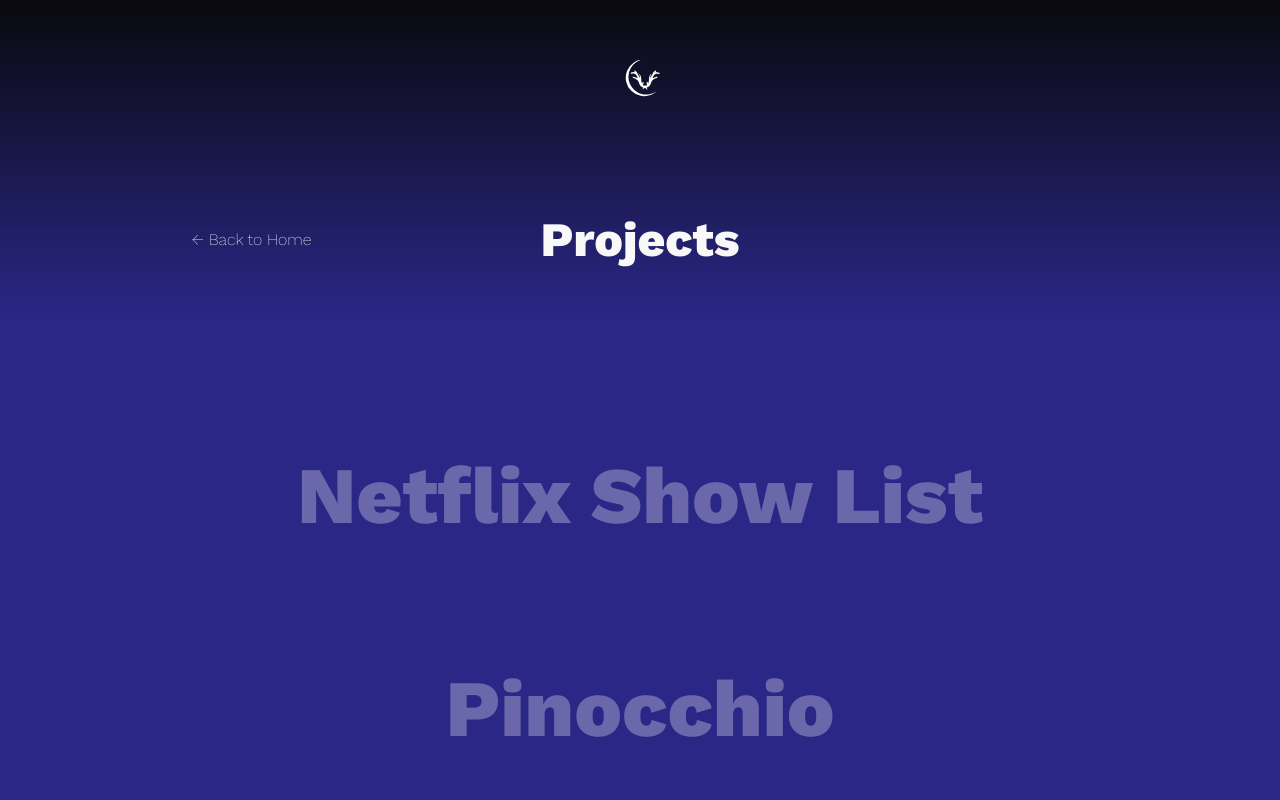
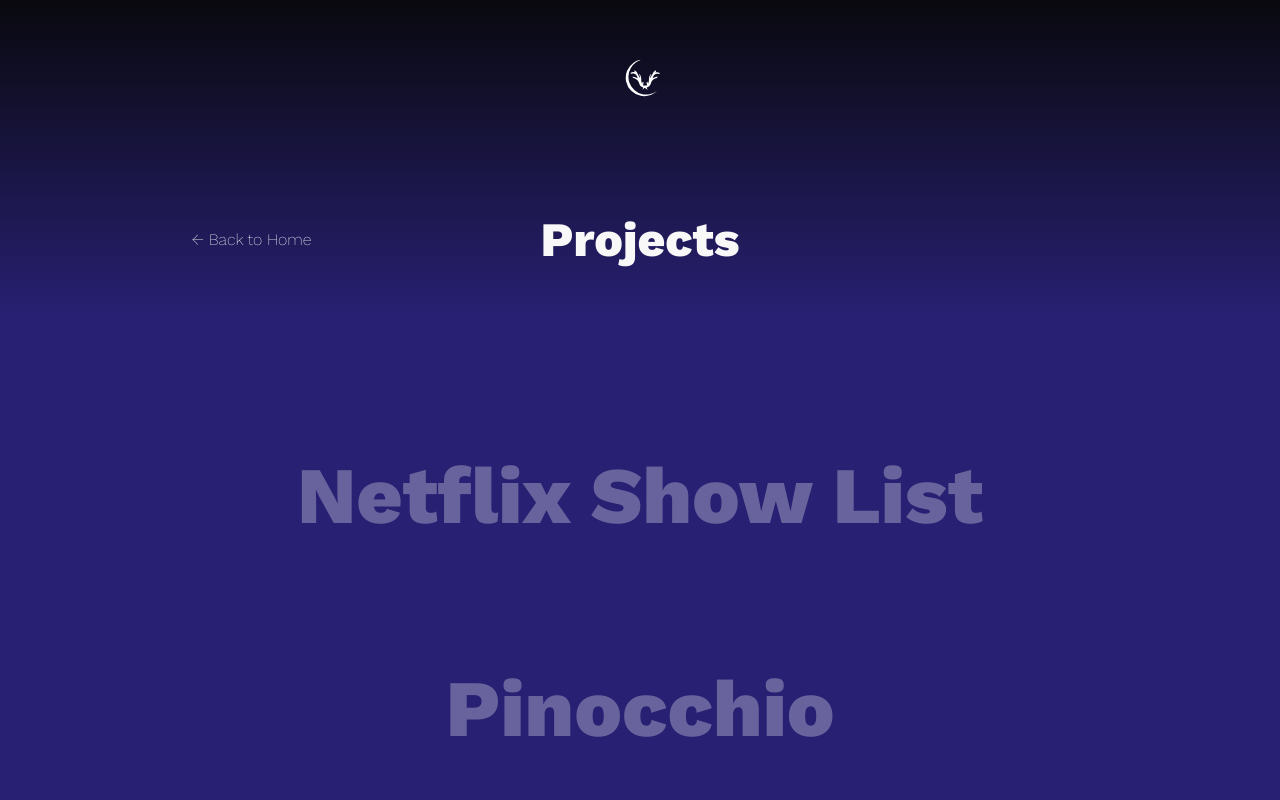
Before and after one commit to songhyun-lee/shl_portfolio, a plain HTML site: page pages/work.html in a window 1280 px wide. Shown: the top 800 px of the page. Drawn offline with nearby package versions, Linux system fonts and the light colour scheme; a web font is replaced by a local one.

Commit message:
Update main.css

```diff
--- a/styles/main.css
+++ b/styles/main.css
@@ -20,8 +20,8 @@ ul, li, a {
 }
 
 body {
-  background: -webkit-gradient(linear, left bottom, left top, color-stop(60%, #2a2787), to(#09090e)) fixed no-repeat;
-  background: linear-gradient(0deg, #2a2787 60%, #09090e 100%) fixed no-repeat;
+  background: -webkit-gradient(linear, left bottom, left top, color-stop(60%, #282073), to(#09090e)) fixed no-repeat;
+  background: linear-gradient(0deg, #282073 60%, #09090e 100%) fixed no-repeat;
   background-size: cover;
   margin: 0;
   padding: 0;
```
